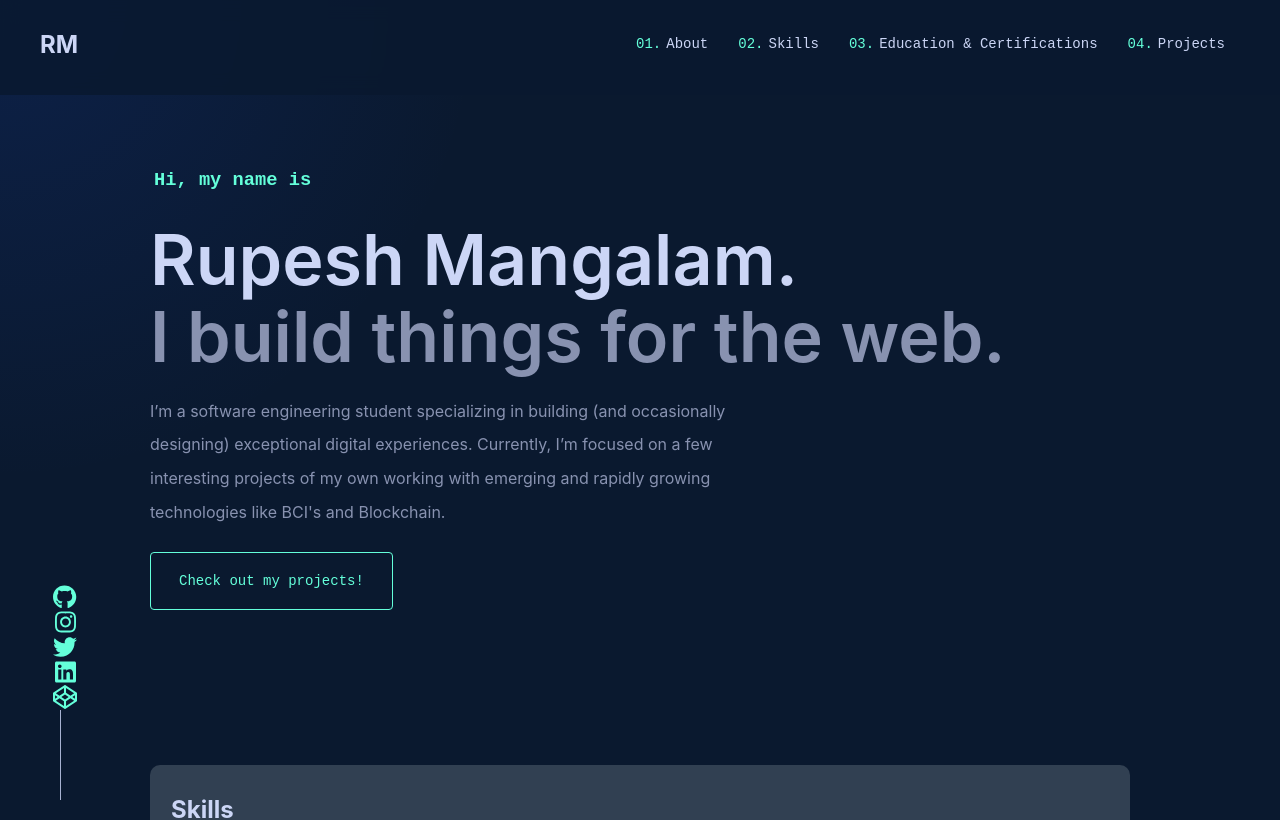
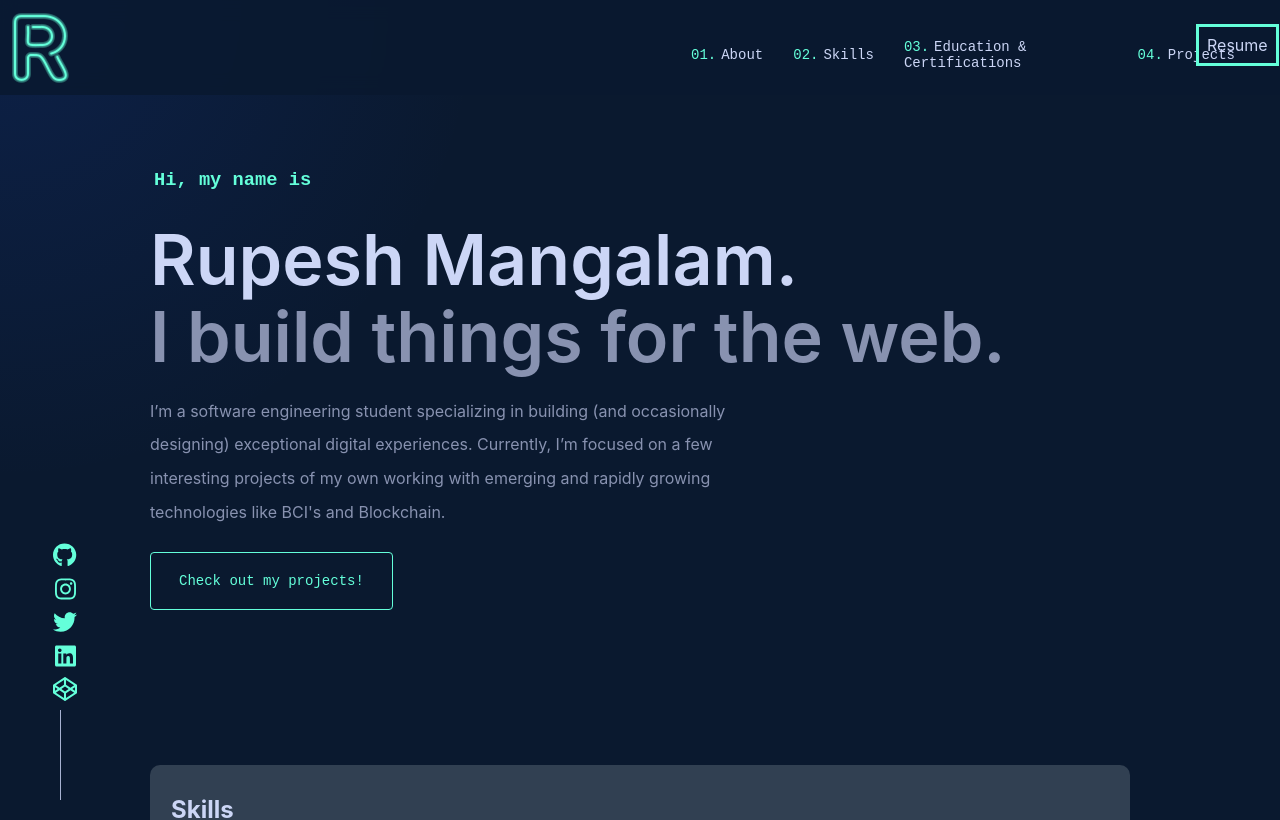
Before and after one commit to RupeshMangalam21/rupeshmangalamportfolio, a React (Create React App) app in the folder resume-portfolio/: page / in a window 1280 px wide. Shown: the top 820 px of the page. Built offline with nearby package versions, Linux system fonts and the light colour scheme.

Commit message:
added resume link added favicon adjusted margins

```diff
--- a/resume-portfolio/public/index.html
+++ b/resume-portfolio/public/index.html
@@ -2,12 +2,12 @@
 <html lang="en">
   <head>
     <meta charset="utf-8" />
-    <link rel="icon" href="%PUBLIC_URL%/favicon.ico" />
+    <link rel="icon" href="./icons8-r-16.ico" />
     <meta name="viewport" content="width=device-width, initial-scale=1" />
     <meta name="theme-color" content="#000000" />
     <meta
       name="description"
-      content="Web site created using create-react-app"
+      content="Portfolio created using create-react-app"
     />
     <link rel="apple-touch-icon" href="%PUBLIC_URL%/logo192.png" />
     <!--
@@ -24,7 +24,7 @@
       work correctly both with client-side routing and a non-root public URL.
       Learn how to configure a non-root public URL by running `npm run build`.
     -->
-    <title>React App</title>
+    <title>Rupesh Mangalam</title>
   </head>
   <body>
     <noscript>You need to enable JavaScript to run this app.</noscript>
--- a/resume-portfolio/src/App.tsx
+++ b/resume-portfolio/src/App.tsx
@@ -3,6 +3,7 @@ import { gsap } from 'gsap';
 import Navbar from './Components/Navbar';
 import HomePage from './Pages/HomePage';
 import './Loading.css';
+import loadimg from './Assets/images/icons8-r-96 (1).png'
 
 const App: React.FC = () => {
   const [isLoading, setIsLoading] = useState(true);
@@ -35,7 +36,7 @@ const App: React.FC = () => {
           <svg id="loading-octagon" className="loading-octagon" viewBox="0 0 50 50">
             <polygon points="15 5 35 5 45 15 45 35 35 45 15 45 5 35 5 15" stroke="#64ffda" strokeWidth="2" fill="transparent" />
           </svg>
-          <div className="loading-text">RM</div>
+          <img src={loadimg} alt="R" className="loading-image" />
         </div>
       ) : (
         // Render your content when loading is complete
--- a/resume-portfolio/src/Components/Navbar.tsx
+++ b/resume-portfolio/src/Components/Navbar.tsx
@@ -1,12 +1,13 @@
 import React from 'react';
 import '../Styles/Navbar.css';
+import loadimg from '../Assets/images/icons8-r-96 (1).png'
 
 const Navbar: React.FC = () => {
   return (
     <nav className="navbar">
       <div className="ihALZY">
-        <h1>RM</h1>
-        <ol>
+      <img src={loadimg} alt="R" className="logo-image" />
+      <ol>
           <li>
             <a href="/about">About</a>
           </li>
@@ -20,6 +21,9 @@ const Navbar: React.FC = () => {
             <a href="/projects">Projects</a>
           </li>
         </ol>
+        <div>
+          <a href="/" className="bttn">Resume</a>
+        </div>
       </div>
     </nav>
   );
--- a/resume-portfolio/src/Loading.css
+++ b/resume-portfolio/src/Loading.css
@@ -13,16 +13,18 @@
   opacity: 1;
   transition: opacity 0.3s ease;
 }
+
 .loading-octagon {
-  width: 80px;
-  height: 80px;
+  width: 120px;
+  height: 120px;
 }
-.loading-text {
+
+.loading-image {
   position: absolute;
+  size: var(--fz-md);
   top: 50%;
   left: 50%;
   transform: translate(-50%, -50%);
-  font-size: 25px;
   color: #64ffda;
-  font-family:'SF Mono','Fira Code','Fira Mono','Roboto Mono',monospace;
+  font-family: 'SF Mono', 'Fira Code', 'Fira Mono', 'Roboto Mono', monospace;
 }
--- a/resume-portfolio/src/Styles/Links.css
+++ b/resume-portfolio/src/Styles/Links.css
@@ -56,6 +56,7 @@ body {
     margin: 0px;
     padding: 0px;
     list-style: none;
+    line-height: 2.1;
 }
 
 .dVLQAC::after {
--- a/resume-portfolio/src/Styles/Navbar.css
+++ b/resume-portfolio/src/Styles/Navbar.css
@@ -8,6 +8,26 @@
   z-index: 11;
   width: 100%;
   height: 75px;
+}
+
+.bttn{
+  border: #64ffda;
+  color: #ccd6f6!important;
+  padding: 8px;
+  border-style: solid;
+  position: fixed!important;
+  left: 92%;
+  top: 25%;
+}
+
+.logo-image {
+  position: fixed;
+  top: 50%;
+  left: 3%;
+  transform: translate(-50%, -50%);
+  font-size: 25px;
+  color: #64ffda;
+  font-family: 'SF Mono', 'Fira Code', 'Fira Mono', 'Roboto Mono', monospace;
 }
 
 .navbar-content {
@@ -30,6 +50,9 @@
   margin: 0px;
   list-style: none;
   margin-right: 50px;
+  left: 52%;
+  top: 30%;
+  position: fixed;
 }
 .ihALZY ol li {
   margin: 0px 5px;
```
Also changed, not shown: resume-portfolio/src/Assets/images/icons8-r-96 (1).png (added), resume-portfolio/src/Components/About.tsx (added), 1 other file (tests, documents, lock files or other folders).
